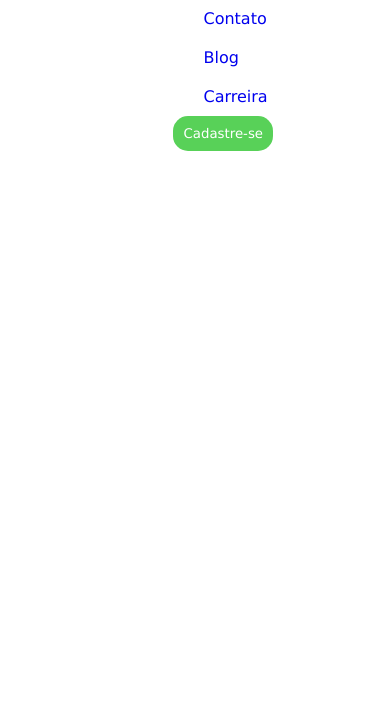
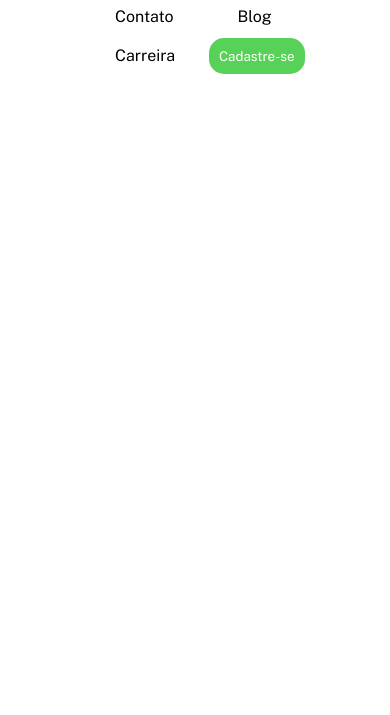
Before and after one commit to Lucasagdev/menu-com-flexbox, a plain HTML site: page index.html in a window 390 px wide. Shown: the part 129-844 px from the top of the page. Drawn offline with nearby package versions, Linux system fonts and the light colour scheme.

Commit message:
Ajustes no codigo

```diff
--- a/index.html
+++ b/index.html
@@ -6,11 +6,17 @@
     <title>Menu com Flexbox</title>
 
     <link rel="stylesheet" href="style.css">
+    <link rel="stylesheet" href="responsive.css">
+
+    <link rel="preconnect" href="https://fonts.googleapis.com">
+<link rel="preconnect" href="https://fonts.gstatic.com" crossorigin>
+<link href="https://fonts.googleapis.com/css2?family=Poppins:wght@300;500;800&family=Public+Sans:ital,wght@0,100..900;1,100..900&display=swap" rel="stylesheet">
 </head>
 <body>
     <header>
         <div class="logo">
-            <img src="logo.png" alt="logo">thebank
+            <img src="logo.png" alt="logo">
+            <p>thebank</p>
         </div>
 
         <div class="informacoes">
--- /dev/null
+++ b/responsive.css
@@ -0,0 +1,10 @@
+@media (max-width: 940px){
+    header{
+        flex-direction: column;
+    }
+
+    .informacoes{
+        flex-direction: column;
+    }
+
+}
--- a/style.css
+++ b/style.css
@@ -1,18 +1,14 @@
 *{
-    font-family: 'Lucida Sans', 'Lucida Sans Regular', 'Lucida Grande', 'Lucida Sans Unicode', Geneva, Verdana, sans-serif;
+    font-family: Public sans;
     margin: 0;
 }
 
 header{
     display: inline-block;
-    padding: 50px;
+    padding: 45px;
     width: auto;
     display: flex;
-}
-
-header, .logo, .informacoes{
     justify-content: space-between;
-
 }
 
 .logo img{
@@ -22,12 +18,16 @@ header, .logo, .informacoes{
 }
 
 .logo{
-    font-size: 18px;
+    font-size: 20px;
     font-weight: 800;
+    display: flex;
+    align-items: center;
 }
 
 .informacoes a{
     text-decoration: none;
+    color: black;
+
 }
 
 .informacoes li{
@@ -38,13 +38,11 @@ header, .logo, .informacoes{
 }
 
 .informacoes li:hover{
-
+    a{
+        color: white;
+    }
     background-color: rgb(88, 209, 88);
 
-}
-
-.informacoes a:hover{
-    color: white;
 }
 
 .botao{
```
